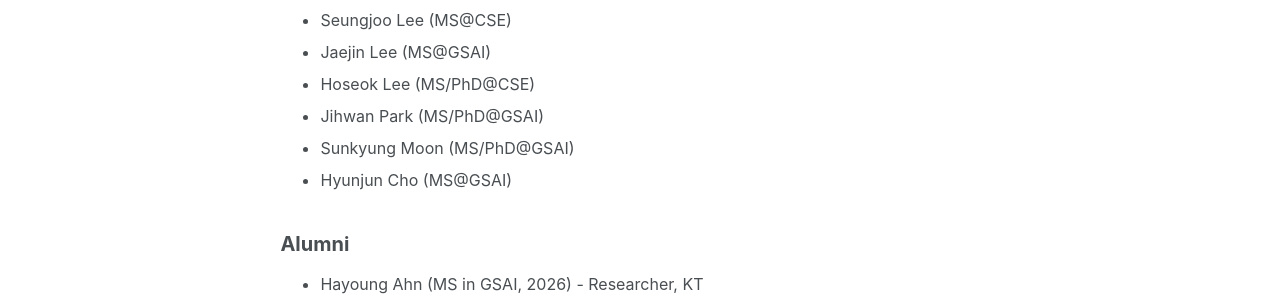
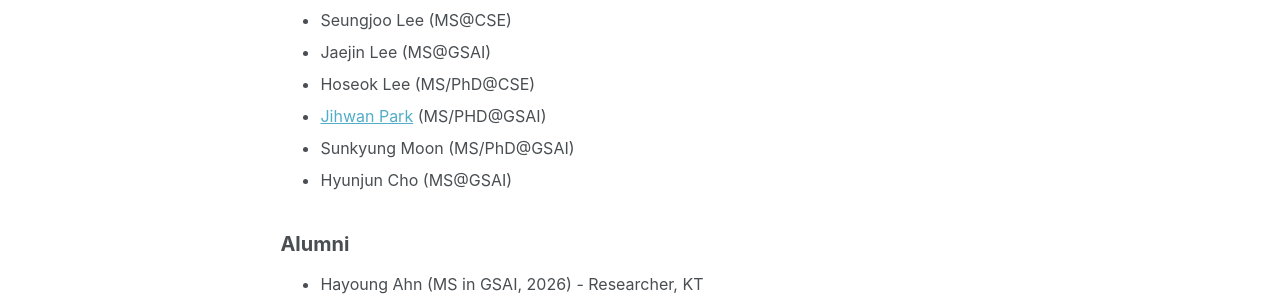
Before and after one commit to wwplato/wwplato.github.io, a Jekyll site: the page built from _pages/students.md, in a window 1280 px wide and 900 px high. Shown: the part 423-721 px from the top of the window. Built offline with Jekyll 4.4.1, drawn with Linux system fonts in a browser that asks for light colours; some web fonts are replaced; part of the change alters nothing that is shown.

```diff
--- a/_pages/students.md
+++ b/_pages/students.md
@@ -18,7 +18,7 @@ Students
 * Seungjoo Lee (MS@CSE)
 * Jaejin Lee (MS@GSAI)
 * Hoseok Lee (MS/PhD@CSE)
-* Jihwan Park (MS/PhD@GSAI)
+* [Jihwan Park](https://atlas-sky.github.io/ "Jihwan Park") (MS/PHD@GSAI)
 * Sunkyung Moon (MS/PhD@GSAI)
 * Hyunjun Cho (MS@GSAI)
 
```
